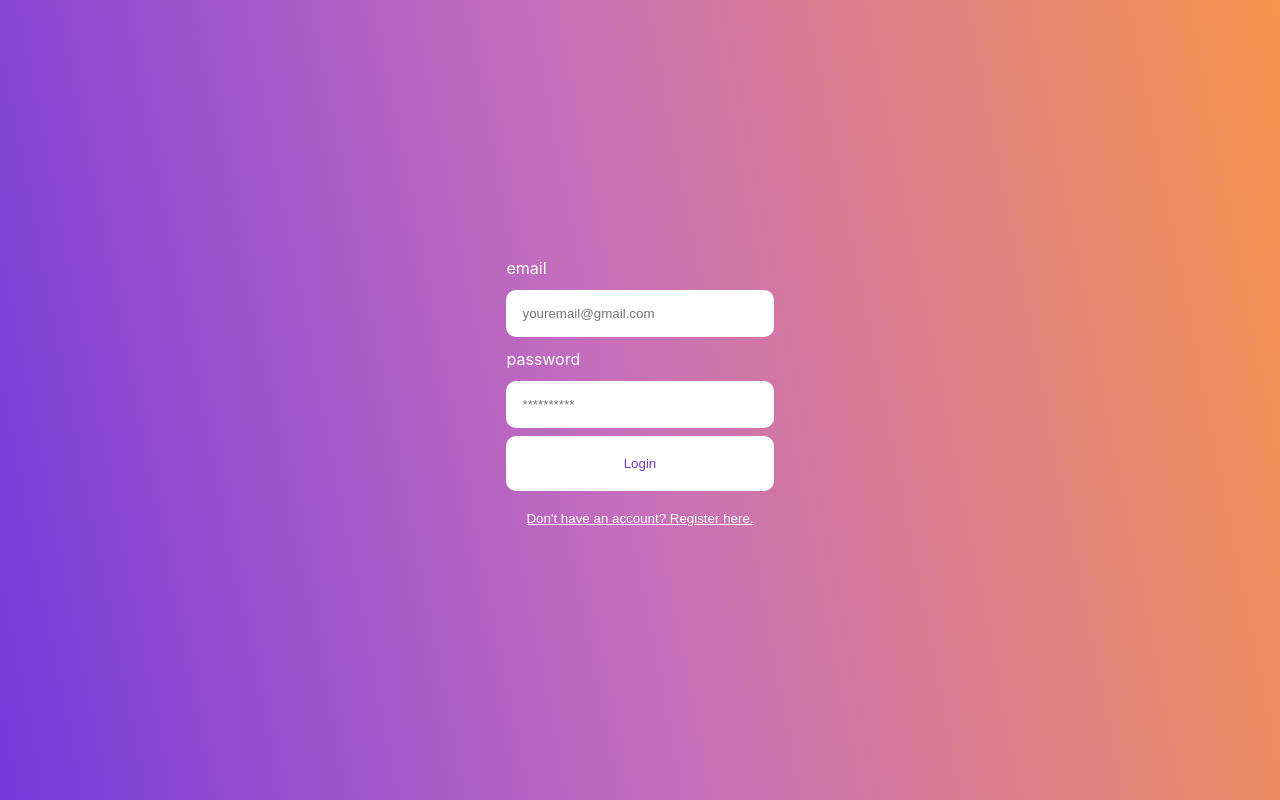
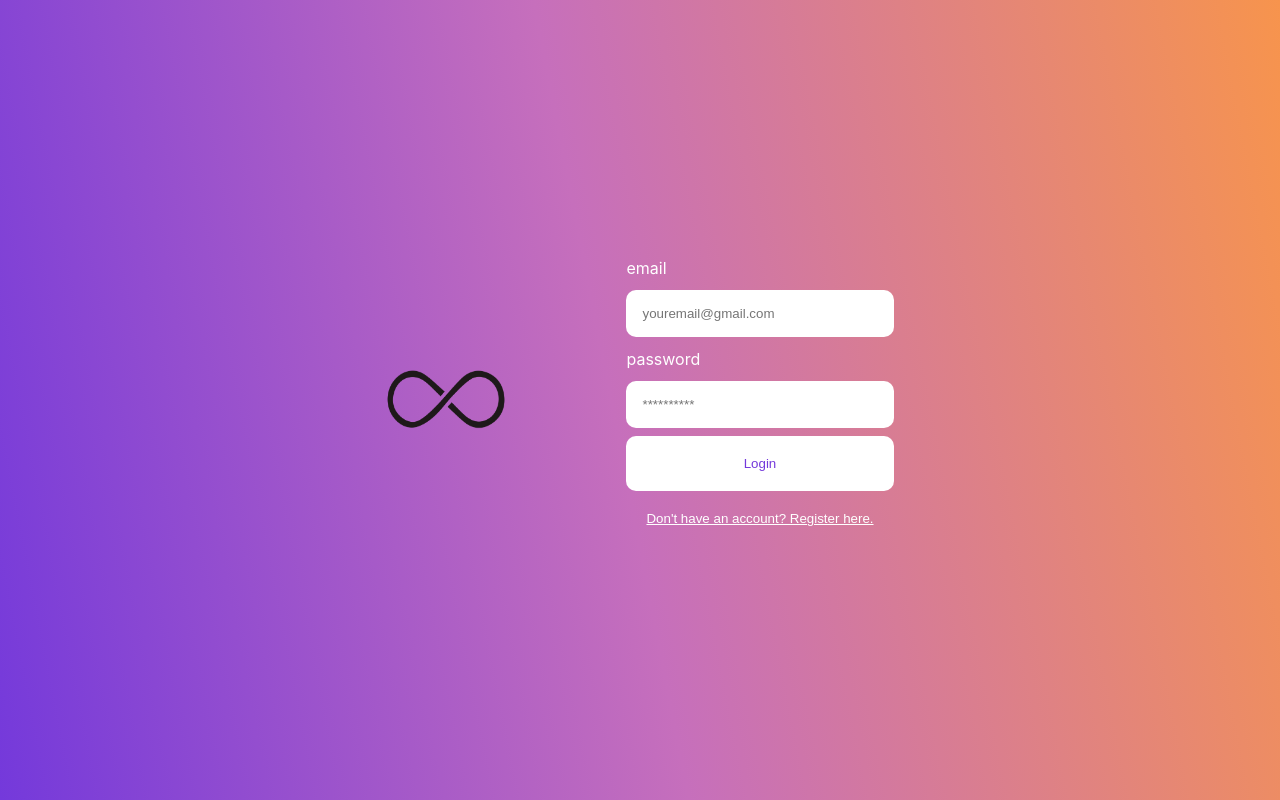
Before and after one commit to prithvi002/SPM_Project_F23, a React (Create React App) app in the folder client/: page / in a window 1280 px wide. Built offline with nearby package versions, Linux system fonts and the light colour scheme.

Commit message:
Added logo to homepage

```diff
--- a/client/src/App.css
+++ b/client/src/App.css
@@ -39,3 +39,7 @@ button {
     color: white;
     text-decoration: underline;
 }
+
+.homepage-logo {
+    padding-right: 120px;
+}
--- a/client/src/App.js
+++ b/client/src/App.js
@@ -12,7 +12,9 @@ function App()
   }
 
   return(
-    <div className = "App">{
+    <div className = "App">
+      <img className="homepage-logo" referrerPolicy="no-referrer" src={process.env.PUBLIC_URL + "/infinity-travel-logo.png"} height="80px" width="120px"/>
+    {
       currentForm === "login" ? <Login onFormSwitch={toggleForm} /> : <Register onFormSwitch={toggleForm}/>
     }
     </div>
```
Also changed, not shown: client/public/infinity-travel-logo.png (added).
